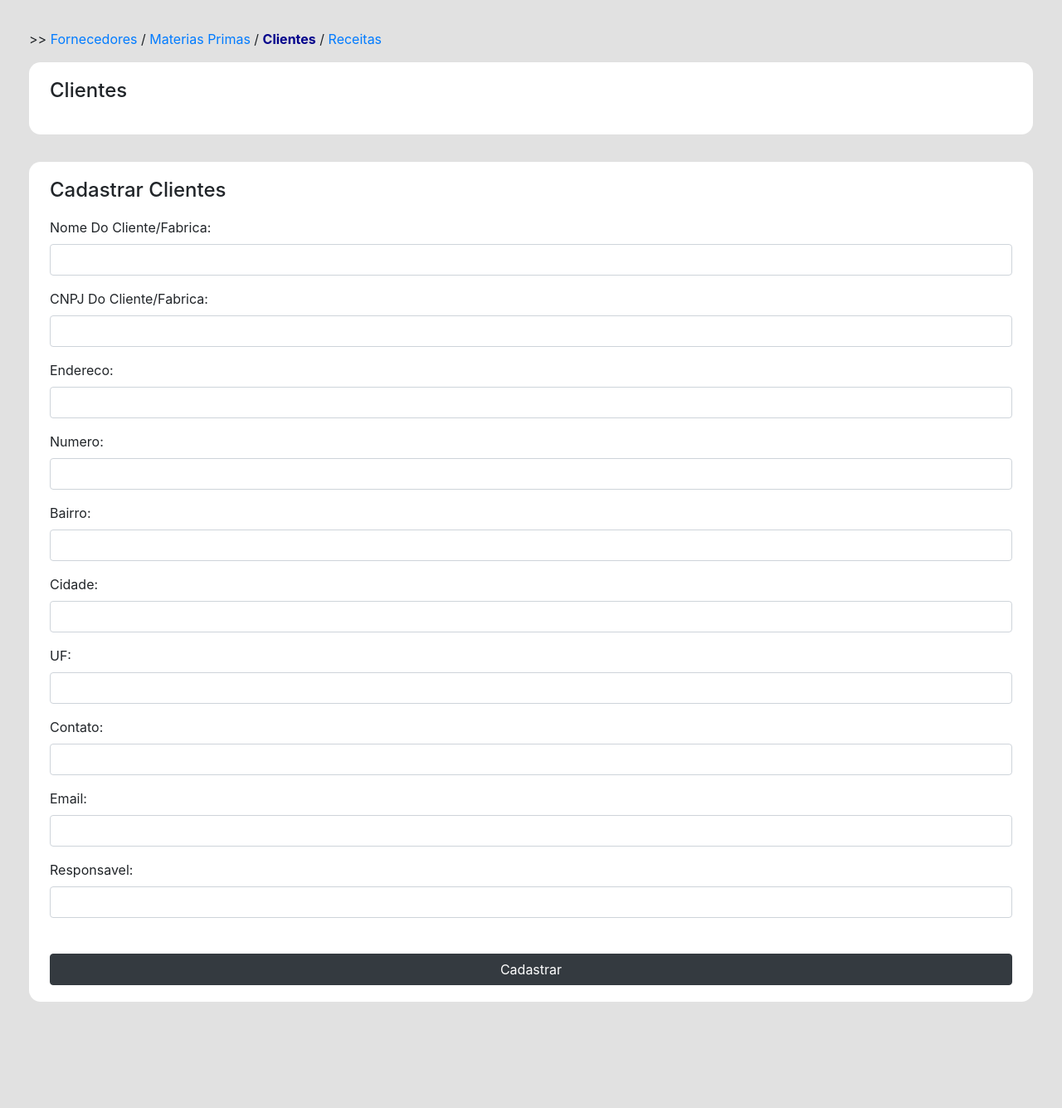
After one commit to andrescabrera83/labct, a Flask app: page /clientes in a window 1280 px wide. The commit adds this page. Shown: the whole page at 83% size. Run offline with Flask 3, Linux system fonts and the light colour scheme; some libraries are stand-ins or nearby versions.

Commit message:
Clientes Added, still mising table. Receitas Added, still in process

```diff
--- a/app.py
+++ b/app.py
@@ -1,10 +1,9 @@
 ## IMPORTS AND CONFIGURATION ###############################
-
-
 
 from flask import Flask, render_template, request, redirect, url_for
 from flask_sqlalchemy import SQLAlchemy
 from flask_marshmallow import Marshmallow
+
 
 import pymysql
 pymysql.install_as_MySQLdb()
@@ -15,9 +14,7 @@ app.config['SQLALCHEMY_TRACK_MODIFICATIONS'] = False
 db = SQLAlchemy(app)
 ma = Marshmallow(app)
 
-
-# MODELS ###################################################
-
+#FORNECEDORES##################################################################################################################################
 
 class Fornecedores(db.Model):
     __tablename__ = "fornecedores"
@@ -32,25 +29,6 @@ class Fornecedores(db.Model):
     contato_tel = db.Column(db.String(45))
     email_vendedor = db.Column(db.String(100))
 
-
-class MateriasPrimas(db.Model):
-    __tablename__ = "materiasprimas"
-    __table_args__ = {"extend_existing": True}
-
-    id_mp = db.Column(db.Integer, primary_key=True, autoincrement=True)
-    nome_mp = db.Column(db.String(45))
-    unidade_mp = db.Column(db.Enum('KG', 'UN'))
-    peso_mp = db.Column(db.Numeric(10, 3))
-    quantidade_mp = db.Column(db.Integer)
-    custo_mp = db.Column(db.Numeric(10, 3))
-    departamento_mp = db.Column(db.Enum('Carnes', 'Farinhas', 'Hortifruti', 'Mercearia', 'Misturas', 'Ovos', 'Queijos'))
-    pedidomin_mp = db.Column(db.Integer)
-    gastomedio_mp = db.Column(db.Numeric(10, 3))
-    id_fornecedor = db.Column(db.Integer)
-
-
-# SCHEMA #######################################
-
 class FornecedorSchema(ma.SQLAlchemySchema):
     class Meta:
         model = Fornecedores
@@ -64,6 +42,23 @@ class FornecedorSchema(ma.SQLAlchemySchema):
     contato_tel = ma.auto_field()
     email_vendedor = ma.auto_field()
 
+#MATERIAS PRIMAS##################################################################################################################################
+
+class MateriasPrimas(db.Model):
+    __tablename__ = "materiasprimas"
+    __table_args__ = {"extend_existing": True}
+
+    id_mp = db.Column(db.Integer, primary_key=True, autoincrement=True)
+    nome_mp = db.Column(db.String(75))
+    unidade_mp = db.Column(db.Enum('KG', 'UN'))
+    peso_mp = db.Column(db.Numeric(10, 3))
+    quantidade_mp = db.Column(db.Integer)
+    custo_mp = db.Column(db.Numeric(10, 3))
+    departamento_mp = db.Column(db.Enum('Carnes', 'Farinhas', 'Hortifruti', 'Mercearia', 'Misturas', 'Ovos', 'Queijos'))
+    pedidomin_mp = db.Column(db.Integer)
+    gastomedio_mp = db.Column(db.Numeric(10, 3))
+    id_fornecedor = db.Column(db.Integer)
+    nome_fornecedor = db.Column(db.String(45))
 
 class MateriasPrimasSchema(ma.SQLAlchemySchema):
     class Meta:
@@ -79,13 +74,71 @@ class MateriasPrimasSchema(ma.SQLAlchemySchema):
     pedidomin_mp = ma.auto_field()
     gastomedio_mp = ma.auto_field()
     id_fornecedor = ma.auto_field()
+    nome_fornecedor = ma.auto_field()
 
 
-with app.app_context():
-        db.create_all()
+#CLIENTES##################################################################################################################################
 
 
-# ROUTES #########################################
+class Clientes(db.Model):
+    __tablename__ = "clientes"
+    __table_args__ = {"extend_existing": True}
+
+    id_clt = db.Column(db.Integer, primary_key=True, autoincrement=True)
+    nome_clt = db.Column(db.String(45))
+    cnpj_clt = db.Column(db.String(14))
+    endereco_clt = db.Column(db.String(100))
+    numeroende_clt = db.Column(db.String(5))
+    bairro_clt = db.Column(db.String(45))
+    cidade_clt = db.Column(db.String(45))
+    estado_clt = db.Column(db.String(45))
+    contatotel_clt = db.Column(db.String(45))
+    email_clt = db.Column(db.String(75))
+    responsavel_clt = db.Column(db.String(45))
+
+class ClientesSchema(ma.SQLAlchemySchema):
+    class Meta:
+        model = Clientes
+
+    id_clt = ma.auto_field()
+    nome_clt = ma.auto_field()
+    cnpj_clt = ma.auto_field()
+    endereco_clt = ma.auto_field()
+    numeroende_clt = ma.auto_field()
+    bairro_clt = ma.auto_field()
+    cidade_clt = ma.auto_field()
+    estado_clt = ma.auto_field()
+    contatotel_clt = ma.auto_field()
+    email_clt = ma.auto_field()
+    responsavel_clt = ma.auto_field()
+
+
+#RECEITAS##################################################################################################################################
+
+class Receitas(db.Model):
+    __tablename__ = "receitas"
+    __table_args__ = {"extend_existing": True}
+
+    id_rct = db.Column(db.Integer, primary_key=True, autoincrement=True)
+    nome_rct = db.Column(db.String(75))
+    descricao_rct = db.Column(db.String)
+    preparo_rct = db.Column(db.String)
+    id_clt = db.Column(db.Integer)
+
+class ReceitasSchema(ma.SQLAlchemySchema):
+    class Meta:
+        model = Receitas
+
+    id_rct = ma.auto_field()
+    nome_rct = ma.auto_field()
+    descricao_rct = ma.auto_field()
+    preparo_rct = ma.auto_field()
+    id_clt = ma.auto_field()
+
+with app.app_context():
+    db.create_all()
+
+# ROUTES ########################################################################################################################
 
 @app.route('/')
 def index():
@@ -97,76 +150,6 @@ def cleanupFornecedor():
         db.session.query(Fornecedores).delete()  # Delete all entries from the Entry table
         db.session.commit()
     return redirect(url_for('fornecedores'))
-
-# MATERIAS PRIMAS ###################################
-
-@app.route('/materiasprimas', methods=['GET', 'POST'])
-def materiasPrimas():
-
-    fornecedores = Fornecedores.query.all() #get values from fornecedores table
-    fornecedor_schema = FornecedorSchema(many=True)
-    serialized_data_f = fornecedor_schema.dump(fornecedores)
-
-    if request.method == 'POST':
-        id_mp = request.form.get('id_mp')
-        nome_mp = request.form.get('nome_mp')
-        unidade_mp = request.form.get('unidade_mp')
-        peso_mp = request.form.get('peso_mp')
-        quantidade_mp = request.form.get('quantidade_mp')
-        custo_mp = request.form.get('custo_mp')
-        departamento_mp = request.form.get('departamento_mp')
-        pedidomin_mp = request.form.get('pedidomin_mp')
-        gastomedio_mp = request.form.get('gastomedio_mp')
-        id_fornecedor = request.form.get('id_fornecedor')
-
-        materiasprimas = MateriasPrimas(
-            id_mp=id_mp,
-            nome_mp=nome_mp,
-            unidade_mp=unidade_mp,
-            peso_mp=peso_mp,
-            quantidade_mp=quantidade_mp,
-            custo_mp=custo_mp,
-            departamento_mp=departamento_mp,
-            pedidomin_mp=pedidomin_mp,
-            gastomedio_mp=gastomedio_mp,
-            id_fornecedor=id_fornecedor
-            )
-        db.session.add(materiasprimas)
-        db.session.commit()
-        return redirect(url_for('materiasPrimas'))
-
-    materiasprimas = MateriasPrimas.query.all()
-    materiaprima_schema = MateriasPrimasSchema(many=True)
-    serialized_data_mp = materiaprima_schema.dump(materiasprimas)
-    return render_template('materiasprimas.html', fornecedores=serialized_data_f, materiasprimas = serialized_data_mp)
-
-#DELETE
-@app.route('/delete-materiaprima/<int:id>', methods=['POST'])
-def deleteMateriaPrima(id):
-    materiasprimas = MateriasPrimas.query.get_or_404(id)
-    db.session.delete(materiasprimas)
-    db.session.commit()
-    return redirect(url_for('materiasPrimas', id=id) )
-
-#EDIT
-@app.route('/edit-materiaprima/<int:id>', methods=['POST'])
-def editMateriaPrima(id):
-    if request.method == 'POST':
-        materiasprimas = MateriasPrimas.query.get_or_404(id)
-        materiasprimas.nome_mp = request.form.get('nome_mp')
-        materiasprimas.unidade_mp = request.form.get('unidade_mp')
-        materiasprimas.peso_mp = request.form.get('peso_mp')
-        materiasprimas.quantidade_mp = request.form.get('quantidade_mp')
-        materiasprimas.custo_mp = request.form.get('custo_mp')
-        materiasprimas.departamento_mp = request.form.get('departamento_mp')
-        materiasprimas.pedidomin_mp = request.form.get('pedidomin_mp')
-        materiasprimas.gastomedio_mp = request.form.get('gastomedio_mp')
-        materiasprimas.id_fornecedor = request.form.get('id_fornecedor')
-
-
-        db.session.commit()
-        return redirect(url_for('materiasPrimas', id=id))
-
 
 
 ## FORNECEDORES ##########################################
@@ -225,6 +208,141 @@ def editFornecedor(id):
         return redirect(url_for('fornecedores', id=id))
 
 
+
+# MATERIAS PRIMAS ###################################
+
+@app.route('/materiasprimas', methods=['GET', 'POST'])
+def materiasPrimas():
+
+    fornecedores = Fornecedores.query.all() #get values from fornecedores table
+    fornecedor_schema = FornecedorSchema(many=True)
+    serialized_data_f = fornecedor_schema.dump(fornecedores)
+
+    if request.method == 'POST':
+        id_mp = request.form.get('id_mp')
+        nome_mp = request.form.get('nome_mp')
+        unidade_mp = request.form.get('unidade_mp')
+        peso_mp = request.form.get('peso_mp')
+        quantidade_mp = request.form.get('quantidade_mp')
+        custo_mp = request.form.get('custo_mp')
+        departamento_mp = request.form.get('departamento_mp')
+        pedidomin_mp = request.form.get('pedidomin_mp')
+        gastomedio_mp = request.form.get('gastomedio_mp')
+        id_fornecedor = request.form.get('id_fornecedor')
+
+        # Fetch the nome_fornecedor corresponding to the id_fornecedor from the Fornecedor table
+        fornecedor = Fornecedores.query.filter_by(id_fornecedor=id_fornecedor).first()
+        nome_fornecedor = fornecedor.nome_fornecedor if fornecedor else None
+
+        materiasprimas = MateriasPrimas(
+            id_mp=id_mp,
+            nome_mp=nome_mp,
+            unidade_mp=unidade_mp,
+            peso_mp=peso_mp,
+            quantidade_mp=quantidade_mp,
+            custo_mp=custo_mp,
+            departamento_mp=departamento_mp,
+            pedidomin_mp=pedidomin_mp,
+            gastomedio_mp=gastomedio_mp,
+            id_fornecedor=id_fornecedor,
+            nome_fornecedor=nome_fornecedor
+            )
+        db.session.add(materiasprimas)
+        db.session.commit()
+        return redirect(url_for('materiasPrimas'))
+
+    materiasprimas = MateriasPrimas.query.all()
+    materiaprima_schema = MateriasPrimasSchema(many=True)
+    serialized_data_mp = materiaprima_schema.dump(materiasprimas)
+    return render_template('materiasprimas.html', fornecedores=serialized_data_f, materiasprimas = serialized_data_mp)
+
+#DELETE
+@app.route('/delete-materiaprima/<int:id>', methods=['POST'])
+def deleteMateriaPrima(id):
+    materiasprimas = MateriasPrimas.query.get_or_404(id)
+    db.session.delete(materiasprimas)
+    db.session.commit()
+    return redirect(url_for('materiasPrimas', id=id) )
+
+#EDIT
+@app.route('/edit-materiaprima/<int:id>', methods=['POST'])
+def editMateriaPrima(id):
+    if request.method == 'POST':
+        materiasprimas = MateriasPrimas.query.get_or_404(id)
+        materiasprimas.nome_mp = request.form.get('nome_mp')
+        materiasprimas.unidade_mp = request.form.get('unidade_mp')
+        materiasprimas.peso_mp = request.form.get('peso_mp')
+        materiasprimas.quantidade_mp = request.form.get('quantidade_mp')
+        materiasprimas.custo_mp = request.form.get('custo_mp')
+        materiasprimas.departamento_mp = request.form.get('departamento_mp')
+        materiasprimas.pedidomin_mp = request.form.get('pedidomin_mp')
+        materiasprimas.gastomedio_mp = request.form.get('gastomedio_mp')
+        materiasprimas.id_fornecedor = request.form.get('id_fornecedor')
+
+
+        db.session.commit()
+        return redirect(url_for('materiasPrimas', id=id))
+
+
+# CLIENTES #####################################################
+
+
+@app.route('/clientes', methods=['GET', 'POST'])
+def clientes():
+
+    if request.method == 'POST':
+        nome_clt = request.form.get('nome_clt')
+        cnpj_clt = request.form.get('cnpj_clt')
+        endereco_clt = request.form.get('endereco_clt')
+        numeroende_clt = request.form.get('numeroende_clt')
+        bairro_clt = request.form.get('bairro_clt')
+        cidade_clt = request.form.get('cidade_clt')
+        estado_clt = request.form.get('estado_clt')
+        contatotel_clt = request.form.get('contatotel_clt')
+        email_clt = request.form.get('email_clt')
+        responsavel_clt = request.form.get('responsavel_clt')
+
+        clientes = Clientes(
+            nome_clt=nome_clt,
+            cnpj_clt=cnpj_clt,
+            endereco_clt=endereco_clt,
+            numeroende_clt=numeroende_clt,
+            bairro_clt=bairro_clt,
+            cidade_clt=cidade_clt,
+            estado_clt=estado_clt,
+            contatotel_clt=contatotel_clt,
+            email_clt=email_clt,
+            responsavel_clt=responsavel_clt
+        )
+        db.session.add(clientes)
+        db.session.commit()
+        return redirect(url_for('clientes'))
+
+
+
+
+    return render_template('clientes.html')
+
+
+
+# RECEITAS #####################################################
+
+
+@app.route('/receitas', methods=['GET', 'POST'])
+def receitas():
+
+    materiasprimas = MateriasPrimas.query.all()
+    materiasprimas_schema = MateriasPrimasSchema(many=True)
+    serialized_data_mp = materiasprimas_schema.dump(materiasprimas)
+
+    clientes = Clientes.query.all()
+    clientes_schema = ClientesSchema(many=True)
+    serialized_data_clt = clientes_schema.dump(clientes)
+
+    return render_template('receitas.html', materiasprimas=serialized_data_mp, clientes=serialized_data_clt)
+
+
+
 # RUN APP ################################################
 
 if __name__ == '__main__':
--- /dev/null
+++ b/templates/clientes.html
@@ -0,0 +1,167 @@
+<!DOCTYPE html>
+<html lang="en">
+<head>
+    <meta charset="UTF-8">
+    <meta name="viewport" content="width=device-width, initial-scale=1.0">
+    <title>Clientes</title>
+    <!-- Bootstrap CSS -->
+    <link href="https://stackpath.bootstrapcdn.com/bootstrap/4.5.2/css/bootstrap.min.css" rel="stylesheet">
+</head>
+<style>
+
+body {
+        background-color: rgb(225, 225, 225);
+        margin: 0;
+    }
+
+    .container {
+        /*background-color: white;
+        padding: 30px 60px 30px 60px;
+        -webkit-border-radius: 14px;
+        -moz-border-radius: 14px;
+        border-radius: 14px;*/
+        min-width: 92%;
+        margin-top: 50px;
+        display: grid;
+        grid-template-columns: 25% 75%;
+        grid-template-areas:
+            "heading heading"
+            "div1 div2";
+        grid-column-gap: 26px;
+        margin-bottom: 75px;
+    }
+
+    .forma,
+    .tabela {
+        background-color: white;
+        padding: 20px 25px 20px 25px;
+        -webkit-border-radius: 14px;
+        -moz-border-radius: 14px;
+        border-radius: 14px;
+    }
+
+
+
+    .links {
+        grid-area: heading;
+        width: 100%;
+        margin-bottom: 16px;
+        /* Span all columns */
+    }
+
+    .forma {
+        grid-area: div1;
+        /* Span 1 column */
+    }
+
+    .tabela {
+        grid-area: div2;
+        /* Span 3 columns */
+    }
+
+    .active {
+        font-weight: bold;
+        /*active link */
+        color: darkblue;
+    }
+
+    @media only screen and (max-width: 1600px) {
+        .container {
+            /*background-color: white;
+        padding: 30px 60px 30px 60px;
+        -webkit-border-radius: 14px;
+        -moz-border-radius: 14px;
+        border-radius: 14px;*/
+            min-width: 100%;
+            margin-top: 35px;
+            display: flex;
+            flex-direction: column;
+            padding-inline: 35px;
+        }
+
+        .forma {
+            margin-top: 33px;
+            margin-bottom: 53px;
+            order: 2;
+        }
+    }
+
+</style>
+<body>
+
+    <div class="container">
+
+        {% include 'navigationlink.html' %}
+
+        <div class="forma">
+            <h4 style="margin-bottom: 18px;">Cadastrar Clientes</h4>
+
+            <form method="POST">
+
+                <div class="form-group">
+                    <label for="nome_clt">Nome Do Cliente/Fabrica:</label><br>
+                    <input type="text" class="form-control" id="nome_clt" name="nome_clt" required>
+                </div>
+
+                <div class="form-group">
+                    <label for="cnpj_clt">CNPJ Do Cliente/Fabrica:</label><br>
+                    <input type="text" class="form-control" id="cnpj_clt" name="cnpj_clt" required>
+                </div>
+
+                <div class="form-group">
+                    <label for="endereco_clt">Endereco:</label><br>
+                    <input type="text" class="form-control" id="endereco_clt" name="endereco_clt" required>
+                </div>
+
+                <div class="form-group">
+                    <label for="numeroende_clt">Numero:</label><br>
+                    <input type="text" class="form-control" id="numeroende_clt" name="numeroende_clt" required>
+                </div>
+
+                <div class="form-group">
+                    <label for="bairro_clt">Bairro:</label><br>
+                    <input type="text" class="form-control" id="bairro_clt" name="bairro_clt" required>
+                </div>
+
+                <div class="form-group">
+                    <label for="cidade_clt">Cidade:</label><br>
+                    <input type="text" class="form-control" id="cidade_clt" name="cidade_clt" required>
+                </div>
+
+                <div class="form-group">
+                    <label for="estado_clt">UF:</label><br>
+                    <input type="text" class="form-control" id="estado_clt" name="estado_clt" required>
+                </div>
+
+                <div class="form-group">
+                    <label for="contatotel_clt">Contato:</label><br>
+                    <input type="text" class="form-control" id="contatotel_clt" name="contatotel_clt" required>
+                </div>
+
+                <div class="form-group">
+                    <label for="email_clt">Email:</label><br>
+                    <input type="text" class="form-control" id="email_clt" name="email_clt" required>
+                </div>
+
+                <div class="form-group">
+                    <label for="responsavel_clt">Responsavel:</label><br>
+                    <input type="text" class="form-control" id="responsavel_clt" name="responsavel_clt" required>
+                </div>
+
+                <div style="display: flex; width: 100%; margin-top: 43px;">
+                    <button style="width: 100%;" type="submit" class="btn btn-dark">Cadastrar</button>
+                </div>
+
+            </form>
+
+
+        </div>
+
+        <div class="tabela">
+            <h4 style="margin-bottom: 18px;">Clientes</h4>
+        </div>
+
+    </div>
+
+</body>
+</html>
--- a/templates/fornecedores.html
+++ b/templates/fornecedores.html
@@ -88,11 +88,7 @@
 
     <div class="container">
 
-        <span class="links">
-            <a href="{{ url_for('fornecedores')}}"  {% if request.path == url_for('fornecedores') %}class="active"{% endif %}>Fornecedores</a> /
-            <a href="{{ url_for('materiasPrimas')}}" {% if request.path == url_for('materiasPrimas') %}class="active"{% endif %}>Materias Primas</a> /
-            <a href="#">Receitas</a>
-        </span>
+        {% include 'navigationlink.html' %}
 
         <div class="forma" style="background-color: white;
         padding: 20px 25px 20px 25px;
--- /dev/null
+++ b/templates/navigationlink.html
@@ -0,0 +1,12 @@
+<!-- Navigation Links -->
+<span class="links">
+    >>
+    <a href="{{ url_for('fornecedores')}}" {% if request.path==url_for('fornecedores') %}class="active" {% endif
+        %}>Fornecedores</a> /
+    <a href="{{ url_for('materiasPrimas')}}" {% if request.path==url_for('materiasPrimas') %}class="active" {%
+        endif %}>Materias Primas</a> /
+    <a href="{{ url_for('clientes')}}" {% if request.path==url_for('clientes') %}class="active" {% endif
+            %}>Clientes</a> /
+    <a href="{{ url_for('receitas')}}" {% if request.path==url_for('receitas') %}class="active" {% endif
+        %}>Receitas</a>
+</span>
```
Also changed, not shown: templates/materiasprimas.html (+6 -10 lines), templates/receitas.html (added, +214 -0 lines).
